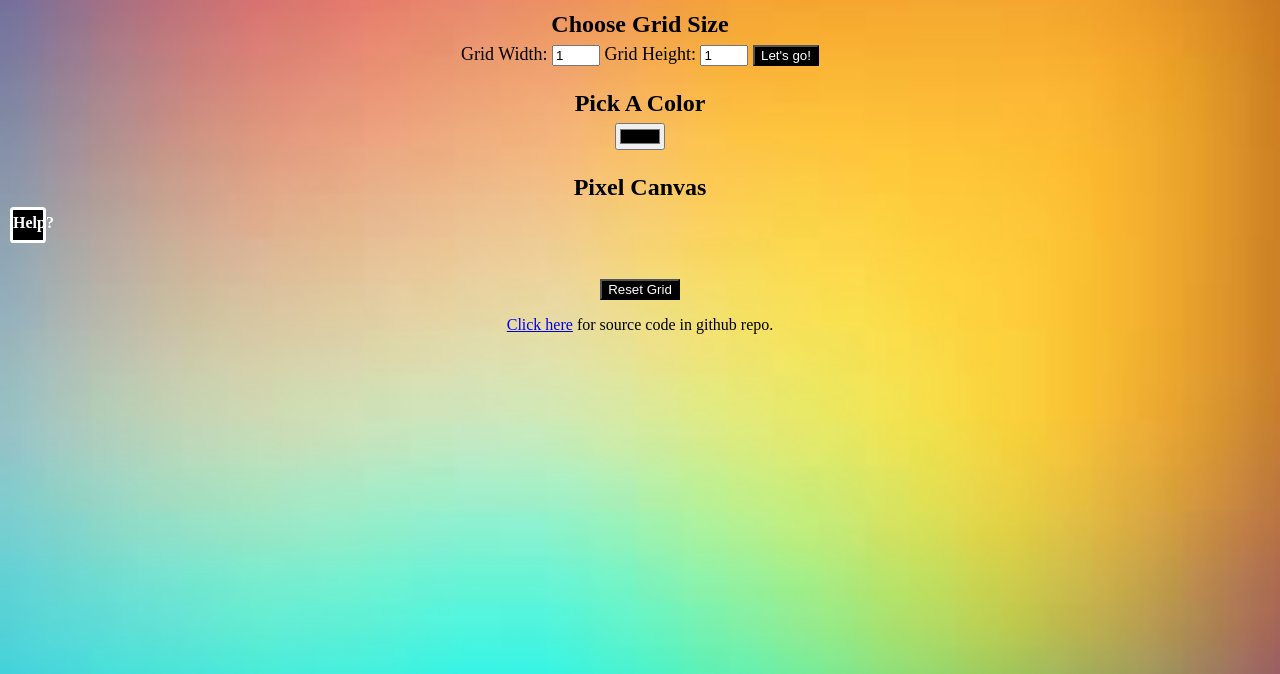
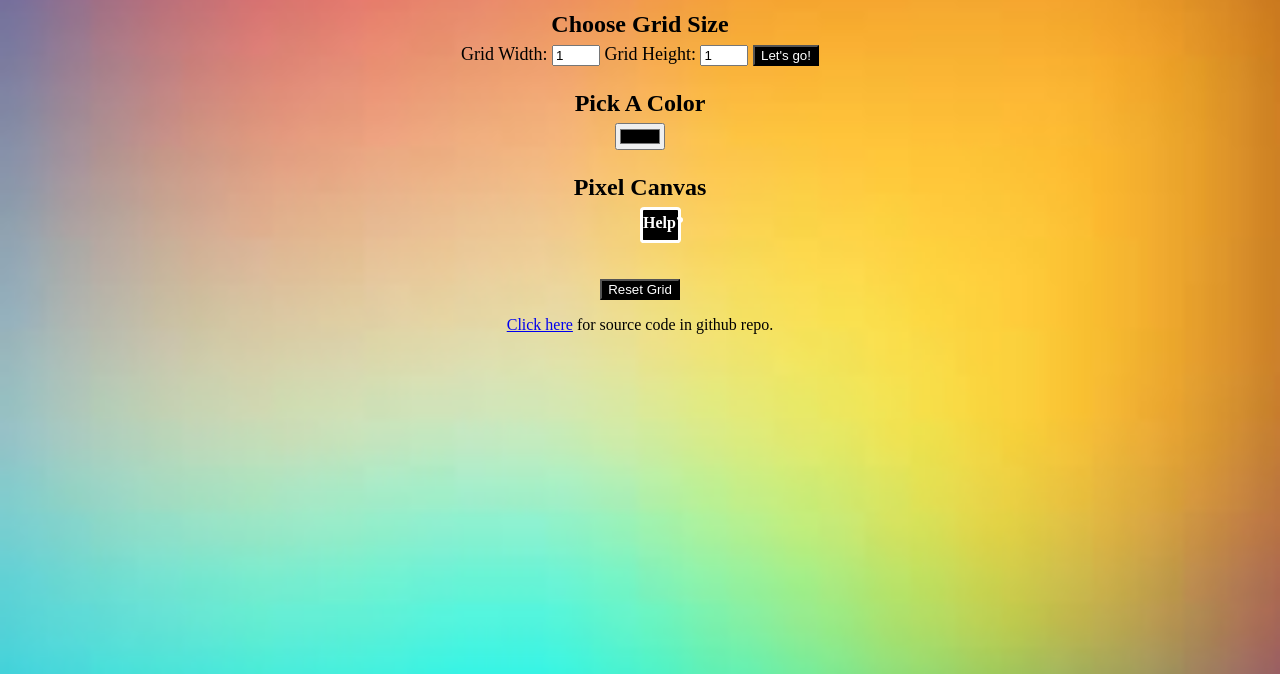
Before and after one commit to Laludztee/Pixel-Art-Maker, a plain HTML site: page index.html in a window 1280 px wide. Shown: the part 126-800 px from the top of the page. Drawn offline with nearby package versions, Linux system fonts and the light colour scheme.

Commit message:
Modified the Help icon

```diff
--- a/styles.css
+++ b/styles.css
@@ -64,14 +64,14 @@ input[type=number] {
   background-color: black;
   border: 3px solid white;
   border-radius: 10%;
-  width: 30px;
+  width: 35px;
   height: 30px;
   font-size: 16px;
   line-height: 26px;
   cursor: help;
   position: absolute;
   color: white;
-  left: 10px;
+  left: 50%;
 }
 
 .help::before {
```
